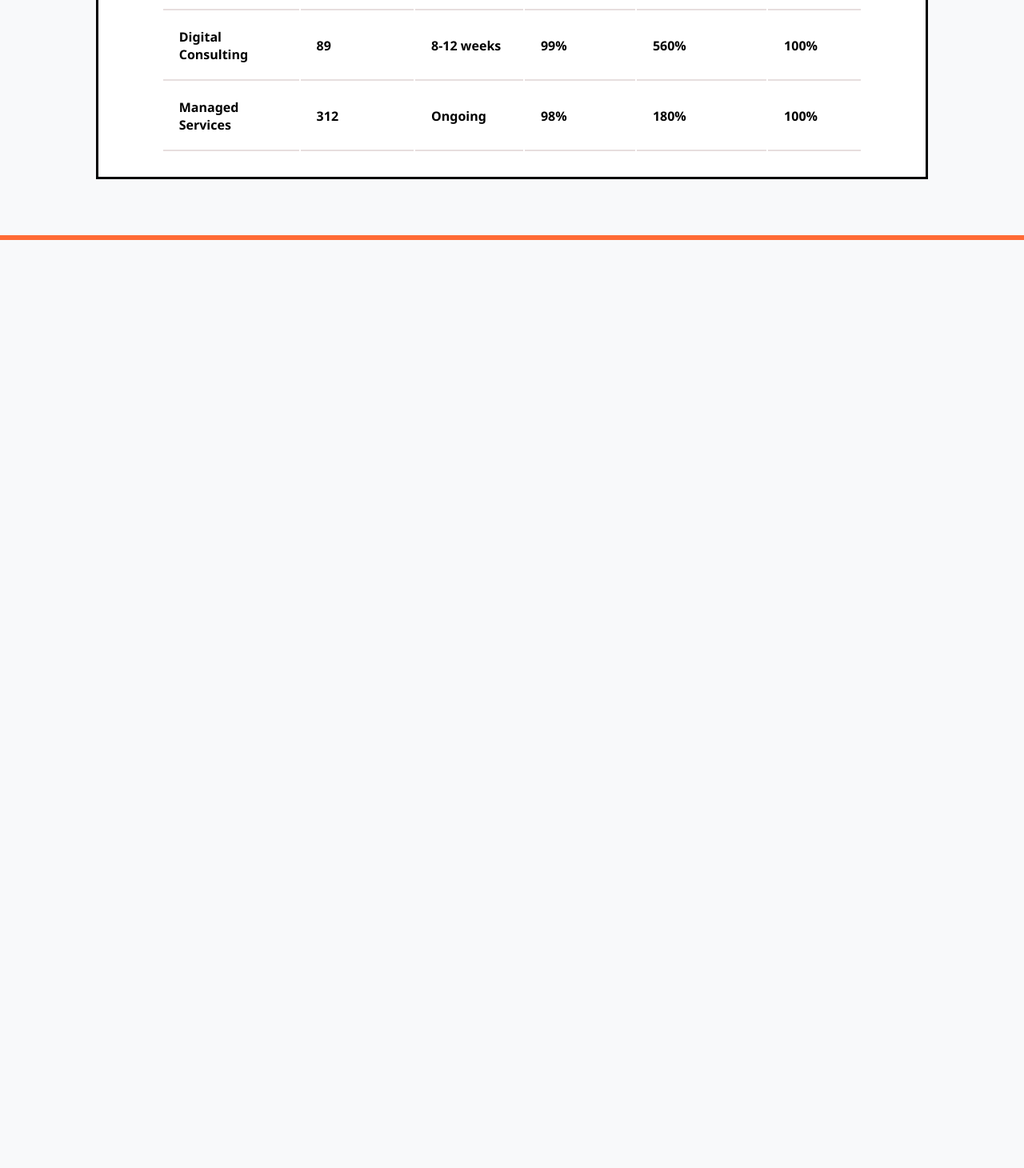
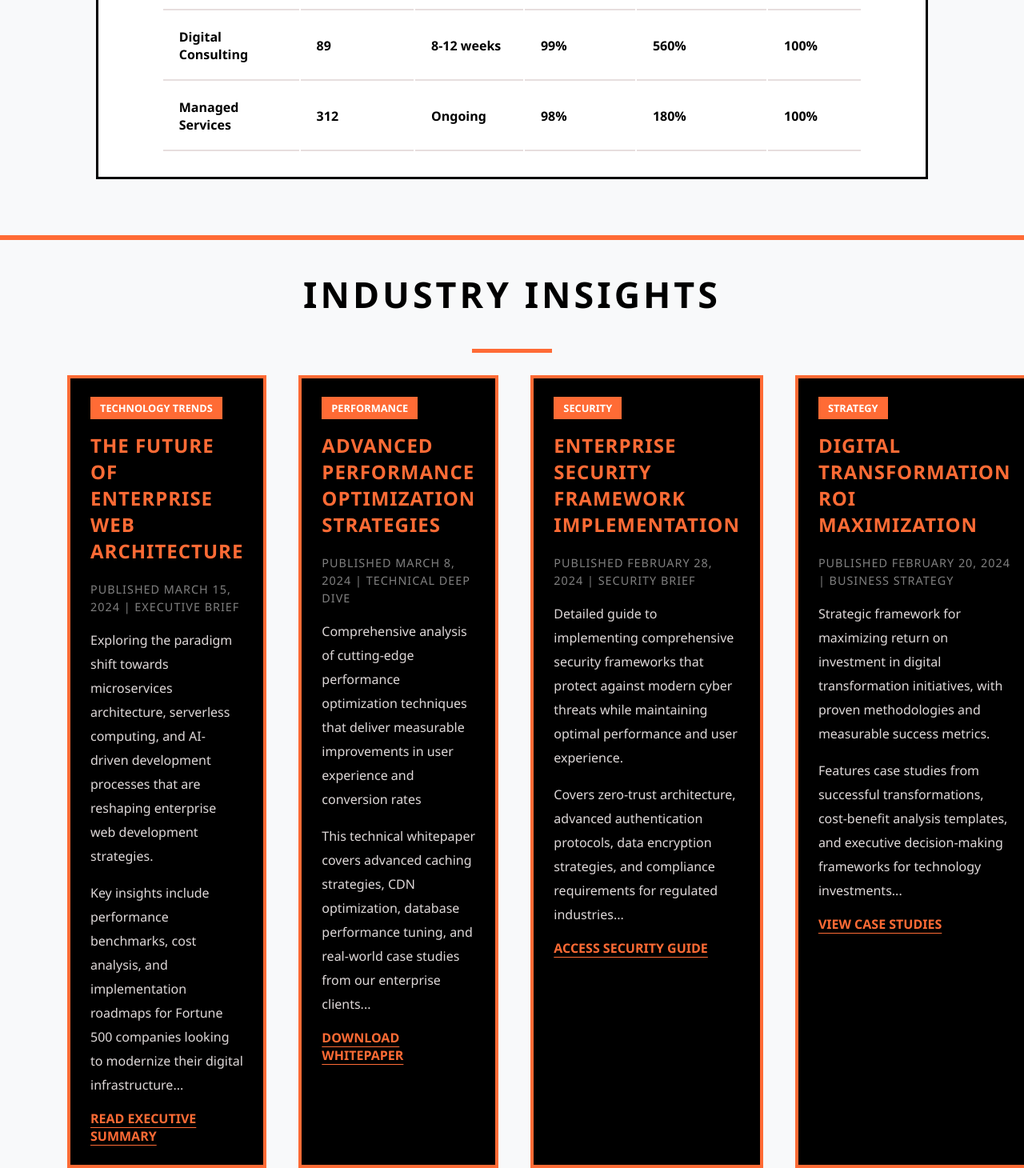
Before and after one commit to tahminanoorzay/Nexus-Digital, a plain HTML site: page index.html in a window 1280 px wide. Shown: the part 3372-4832 px from the top of the page at 80% size. Before the commit the page ends 3672 px from the top, so only its background shows below. Drawn offline with Linux system fonts and the light colour scheme.

Commit message:
Complete Insights Section

```diff
--- a/index.html
+++ b/index.html
@@ -28,7 +28,7 @@
             <a href="#performance">Performance</a>
           </ul>
           <ul>
-            <a href="">Industry</a>
+            <a href="#industry">Industry</a>
           </ul>
           <ul>
             <a href="">Contact</a>
@@ -235,5 +235,77 @@
         </table>
       </div>
     </section>
+
+    <!-- Insights Section -->
+    <section id="industry" class="industry">
+      <h1 class="mainH1">Industry Insights</h1>
+      <hr />
+      <div class="industryCards">
+        <div class="industryCard">
+          <h3>Technology Trends</h3>
+          <h2>The Future of Enterprise Web Architecture</h2>
+          <span>Published March 15, 2024 | Executive Brief</span>
+          <p>
+            Exploring the paradigm shift towards microservices architecture,
+            serverless computing, and AI-driven development processes that are
+            reshaping enterprise web development strategies.
+          </p>
+          <p>
+            Key insights include performance benchmarks, cost analysis, and
+            implementation roadmaps for Fortune 500 companies looking to
+            modernize their digital infrastructure...
+          </p>
+          <a href="">Read Executive Summary</a>
+        </div>
+        <div class="industryCard">
+          <h3>Performance</h3>
+          <h2>Advanced Performance Optimization Strategies</h2>
+          <span>Published March 8, 2024 | Technical Deep Dive</span>
+          <p>
+            Comprehensive analysis of cutting-edge performance optimization
+            techniques that deliver measurable improvements in user experience
+            and conversion rates
+          </p>
+          <p>
+            This technical whitepaper covers advanced caching strategies, CDN
+            optimization, database performance tuning, and real-world case
+            studies from our enterprise clients...
+          </p>
+          <a href="">Download Whitepaper</a>
+        </div>
+        <div class="industryCard">
+          <h3>Security</h3>
+          <h2>Enterprise Security Framework Implementation</h2>
+          <span>Published February 28, 2024 | Security Brief</span>
+          <p>
+            Detailed guide to implementing comprehensive security frameworks
+            that protect against modern cyber threats while maintaining optimal
+            performance and user experience.
+          </p>
+          <p>
+            Covers zero-trust architecture, advanced authentication protocols,
+            data encryption strategies, and compliance requirements for
+            regulated industries...
+          </p>
+          <a href="">Access Security Guide</a>
+        </div>
+        <div class="industryCard">
+          <h3>Strategy</h3>
+          <h2>Digital Transformation ROI Maximization</h2>
+          <span>Published February 20, 2024 | Business Strategy</span>
+          <p>
+            Strategic framework for maximizing return on investment in digital
+            transformation initiatives, with proven methodologies and measurable
+            success metrics.
+          </p>
+          <p>
+            Features case studies from successful transformations, cost-benefit
+            analysis templates, and executive decision-making frameworks for
+            technology investments...
+          </p>
+          <a href="">View Case Studies</a>
+        </div>
+      </div>
+    </section>
   </body>
 </html>
--- a/style.css
+++ b/style.css
@@ -246,3 +246,67 @@ tr:hover td {
   background-color: #ff6b35;
   color: #ffffff;
 }
+
+/* Insights */
+.industry {
+  color: #000000;
+  text-align: left;
+}
+.industryCards {
+  display: flex;
+  color: #ff6b35;
+  margin: auto;
+  width: 90%;
+}
+.industryCard {
+  margin: 20px;
+  background-color: #000000;
+  padding: 25px;
+  border: 4px solid #ff6b35;
+}
+.industryCard h3 {
+  display: inline;
+  font-size: 0.8rem;
+  text-transform: uppercase;
+  background-color: #ff6b35;
+  color: #ffffff;
+  padding: 5px 12px;
+}
+.industryCard h2 {
+  font-size: 1.5rem;
+  font-weight: 750;
+  text-transform: uppercase;
+  padding: 0;
+  letter-spacing: 1px;
+  margin: 20px 0;
+}
+.industryCard p {
+  font-size: 1rem;
+  color: #dfd9d9;
+  line-height: 30px;
+}
+.industryCard span {
+  font-size: 0.9rem;
+  color: gray;
+  letter-spacing: 1px;
+  text-transform: uppercase;
+}
+.industryCard a {
+  color: #ff6b35;
+  font-weight: 800;
+  text-decoration: underline;
+  text-underline-offset: 5px;
+  text-transform: uppercase;
+}
+.industryCard:hover {
+  background-color: #ff6b35;
+  color: #000000;
+}
+.industryCard:hover h3 {
+  background-color: #000000;
+}
+.industryCard:hover p,
+.industryCard:hover span,
+.industryCard:hover a {
+  color: #000000;
+}
```
